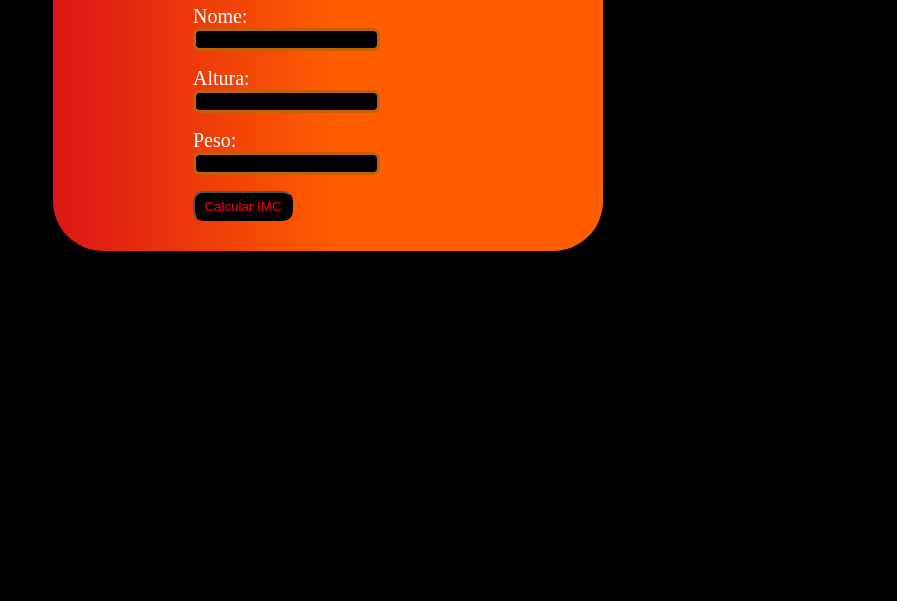
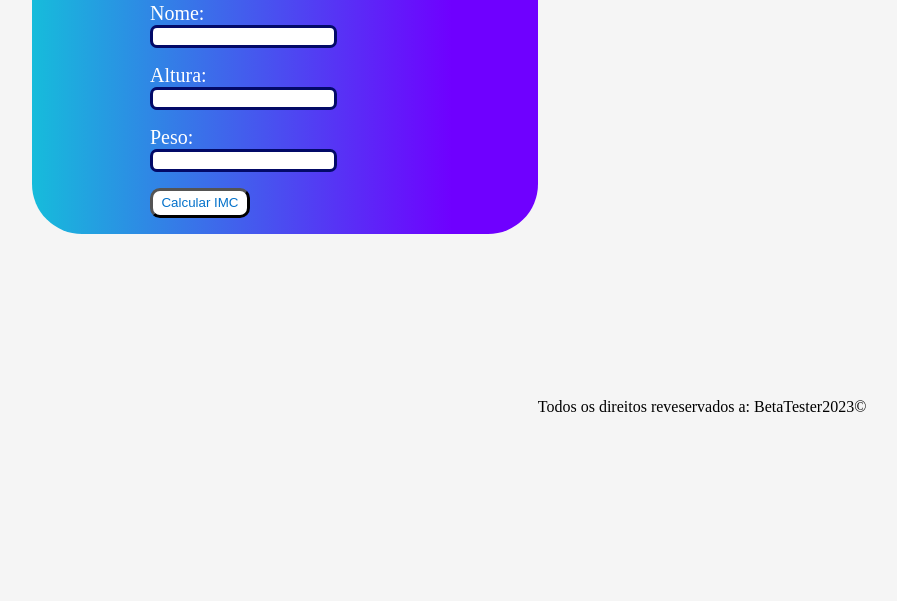
Before and after one commit to SatoshiiST/CalculadoraIMC, a plain HTML site: page index.html in a window 1280 px wide. Shown: the part 199-800 px from the top of the page, without its empty margins (355-1252 px from the left). Drawn offline with Linux system fonts and the light colour scheme.

Commit message:
Add files via upload

```diff
--- a/index.html
+++ b/index.html
@@ -8,6 +8,7 @@
     <link rel="stylesheet" href="style.css">
 </head>
 <body>
+    <main>
         <div id="container">
             <div id="Content_Input">
             <h1>Calculadora De IMC</h1>
@@ -24,7 +25,13 @@
             <p></p>
 
         <button id="Calcula" onclick="imc()"> Calcular IMC</button>
+        <p></p>
         </div>
     </div>
+    </main>
+
+    <footer>
+        <p>Todos os direitos reveservados a: BetaTester2023&copy</p>
+    </footer>
 </body>
 </html>
--- a/style.css
+++ b/style.css
@@ -1,22 +1,23 @@
 body{
-    background-color: rgb(0, 0, 0);
+    background-color: rgb(245, 245, 245);
 }
+
 
 #Content_Input{
     align-items: center;
 }
 
 #container{
-    width: 550px;
-    height: 350px;
-    background: rgb(219,22,22);
-    background: linear-gradient(90deg, rgba(219,22,22,1) 0%, rgba(255,93,0,1) 51%);
+    width: 40%;
+    height: 50%;
+    background: rgb(22,188,219);
+    background: linear-gradient(90deg, rgba(22,188,219,1) 0%, rgba(111,0,255,1) 83%);
     border-radius: 50px;
     display: flex;
     align-items: center;
     justify-content: center;
-    margin-left: 400px;
-    margin-top: 100px;
+    margin-left: 30%;
+    margin-top: 10%;
 }
 
 h1{
@@ -35,17 +36,24 @@ label{
 
 input{
     border-radius: 7px;
-    background-color: black;
-    border-color: rgb(196, 97, 5);
+    background-color: rgb(255, 255, 255);
+    border-color: rgb(3, 10, 104);
     border-width: 3px;
     border-style: solid;
 }
 
 #Calcula{
     border-radius: 10px;
+    border-width: 3px;
+    border-color: rgb(0, 0, 0);
     width: 100px;
     height: 30px;
-    background-color: black;
-    color: rgb(255, 0, 13);
+    background-color: rgb(255, 255, 255);
+    color: rgb(3, 113, 202);
     box-shadow: 20px;
 }
+
+footer{
+    margin-top: 13%;
+    margin-left: 70%;
+}
```
